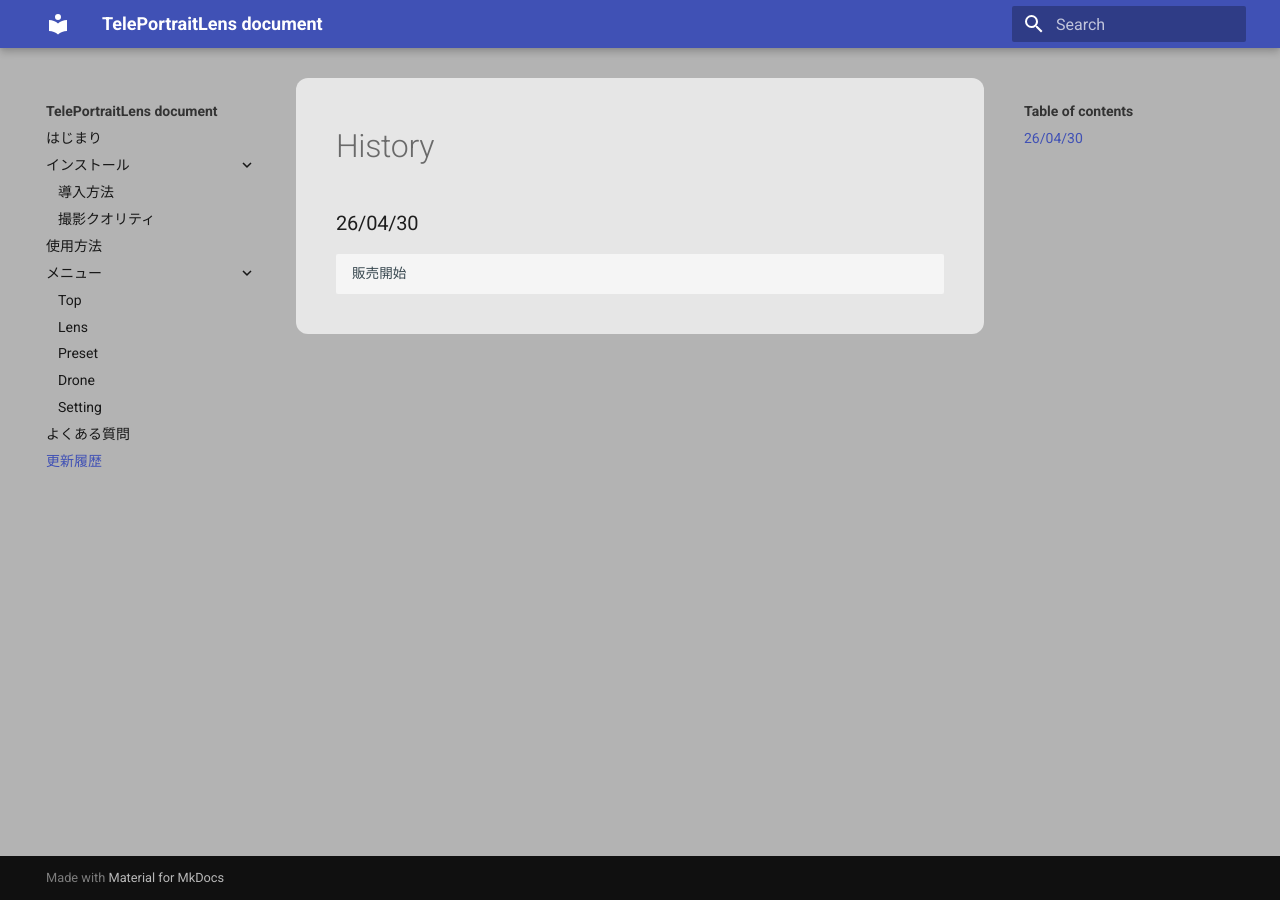
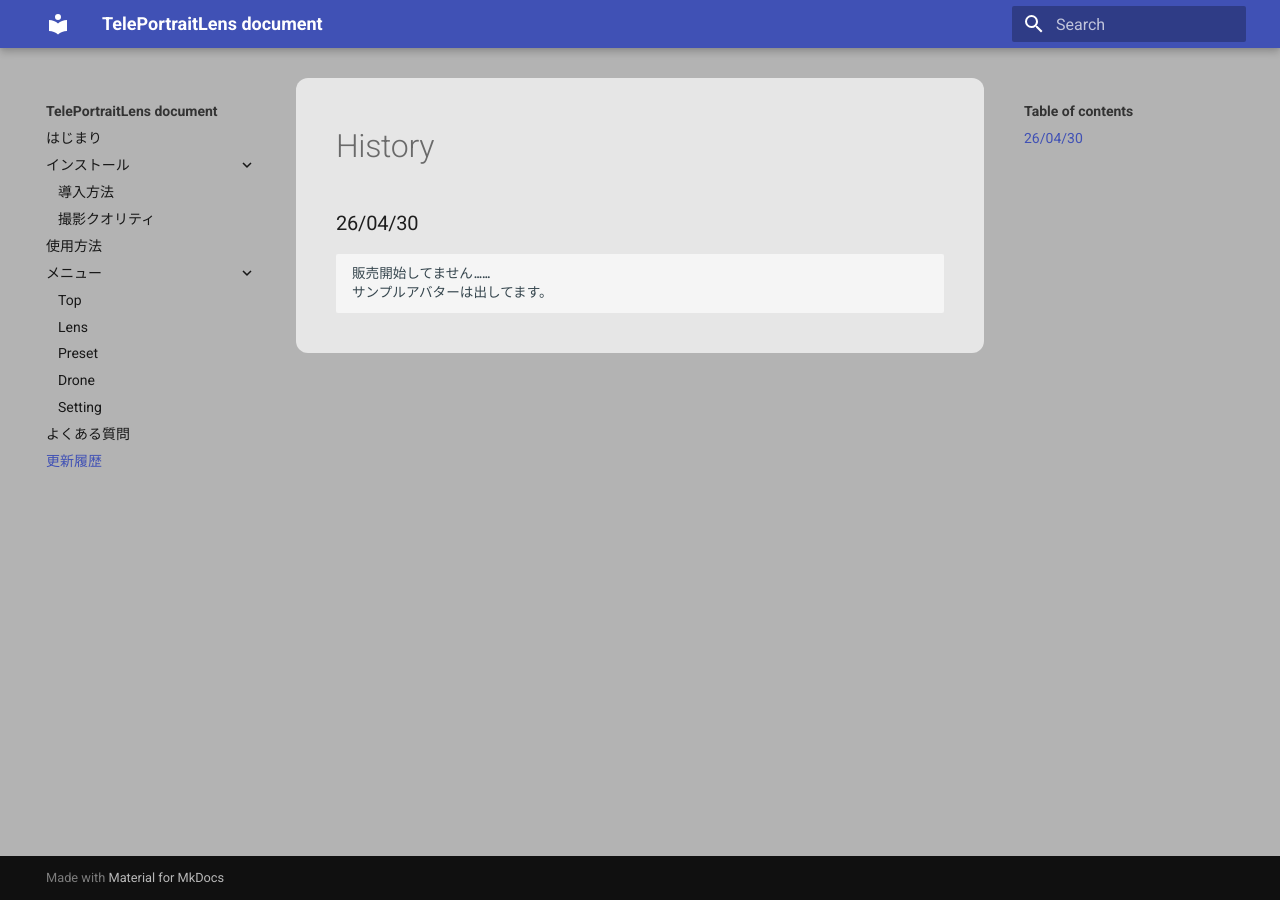
Before and after one commit to skknyuki/TelePortraitLens, an MkDocs documentation site: the page built from docs/history.md, in a window 1280 px wide. Built offline with MkDocs 1.6.1 and Material for MkDocs 9.7.7, drawn with Linux system fonts in a browser that asks for light colours.

Commit message:
Update docs2

```diff
--- a/docs/history.md
+++ b/docs/history.md
@@ -1,4 +1,5 @@
 # History
 
 ### 26/04/30
-    販売開始
+    販売開始してません……
+    サンプルアバターは出してます。
```
Also changed, not shown: docs/howtouse.md (+1 -1 lines), docs/images/Logo.png, docs/menu/images/Lens_Opticals.png.
